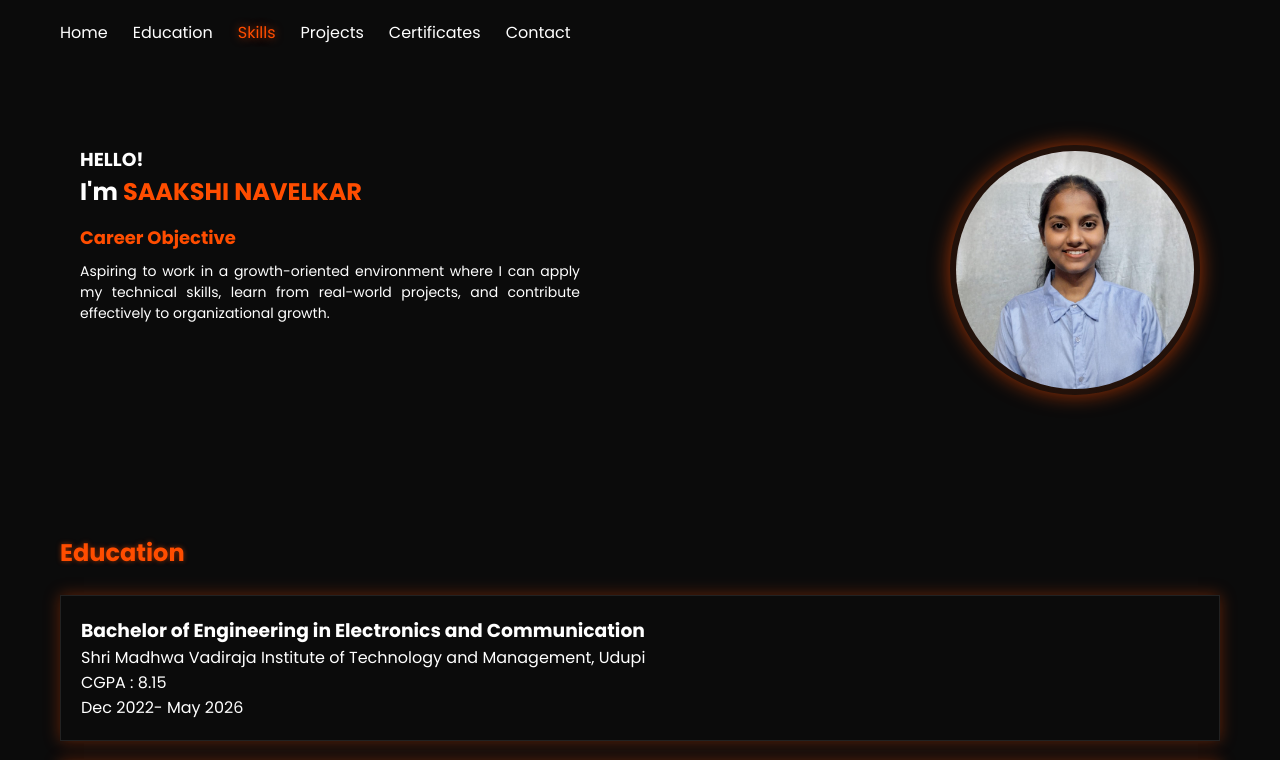
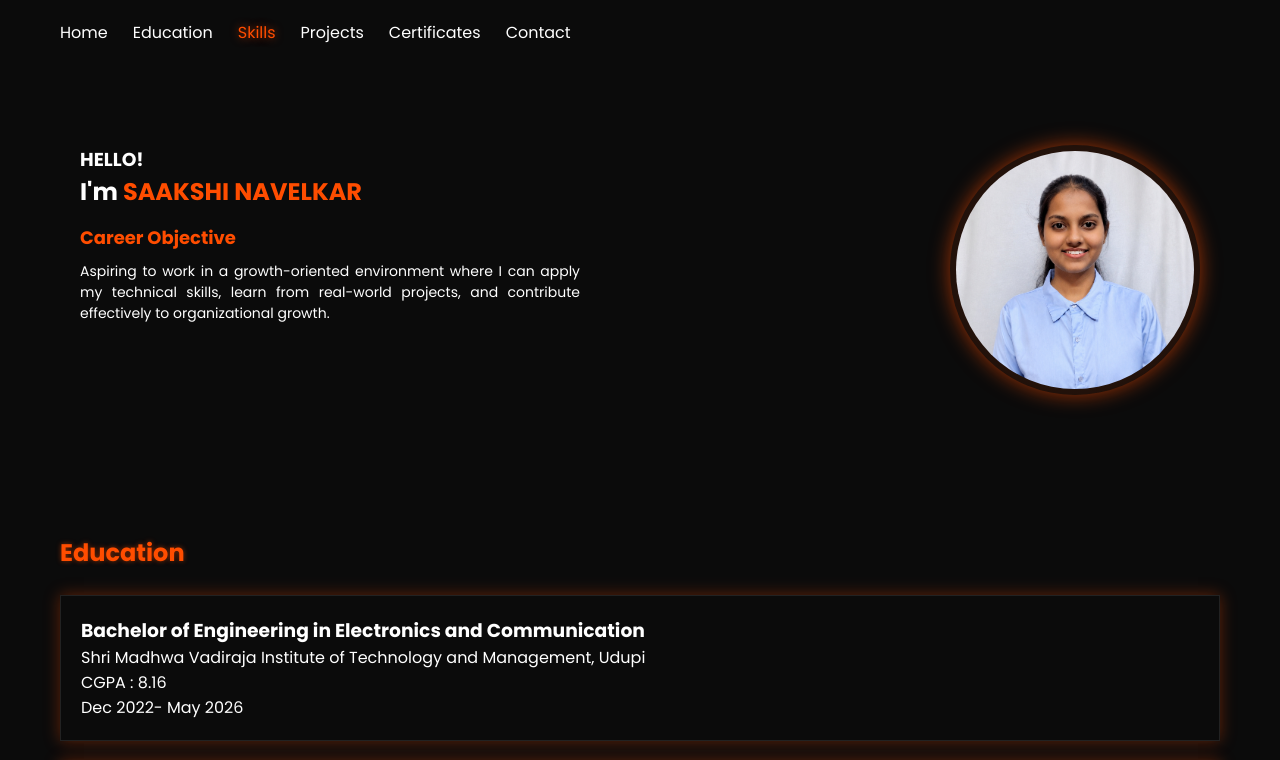
Before and after one commit to SaakshiNavelkar/Portfolio, a plain HTML site: page index.html in a window 1280 px wide. Shown: the top 760 px of the page. Drawn offline with Linux system fonts and the light colour scheme.

Commit message:
Updated profile image and CGPA

```diff
--- a/index.html
+++ b/index.html
@@ -35,7 +35,7 @@
 
     <div class="home-right">
         <div class="glow-circle">
-            <img src="Profile.jpeg">
+            <img src="ProfileImage.jpeg">
         </div>
     </div>
 </section>
@@ -47,7 +47,7 @@
         <div class="left">
             <h3>Bachelor of Engineering in Electronics and Communication</h3>
             <p>Shri Madhwa Vadiraja Institute of Technology and Management, Udupi</p>
-            <p>CGPA : 8.15</p>
+            <p>CGPA : 8.16</p>
         </div>
         <div class="right">Dec 2022- May 2026</div>
     </div>
```
Also changed, not shown: Profile.jpeg (deleted), ProfileImage.jpeg (added).
